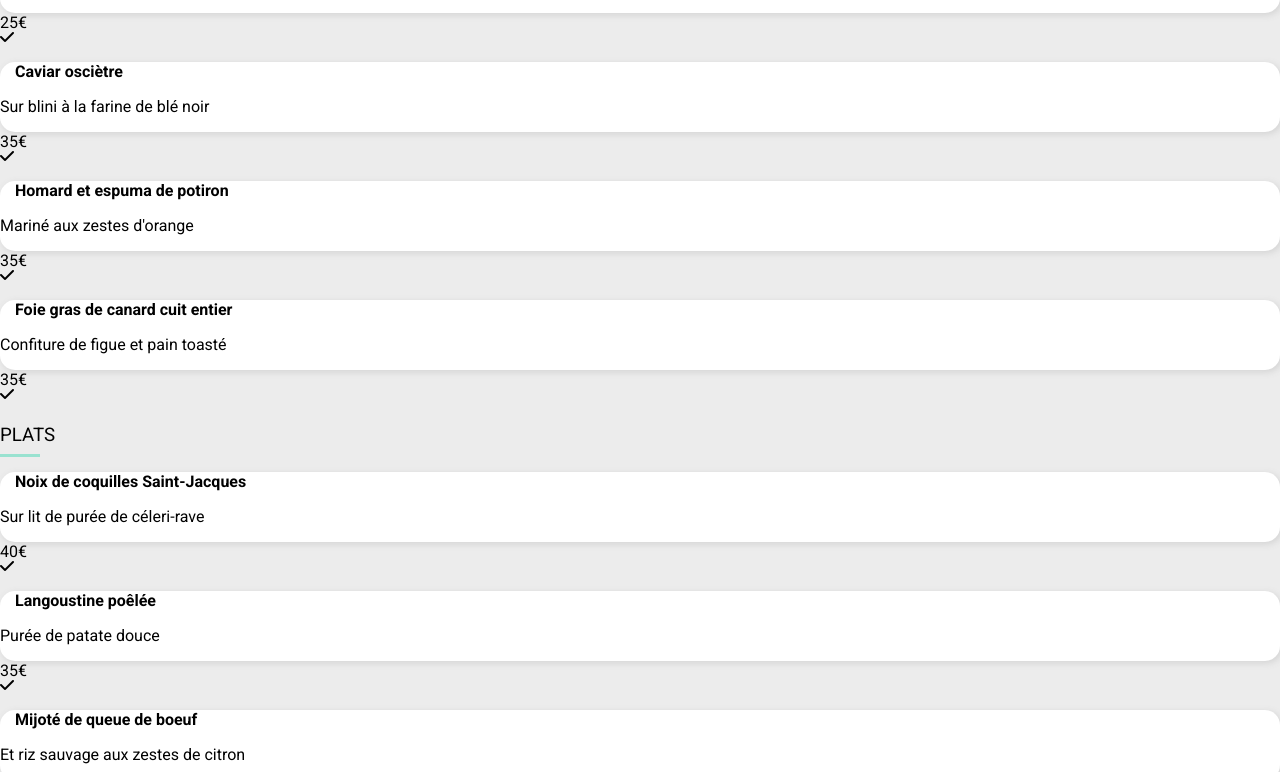
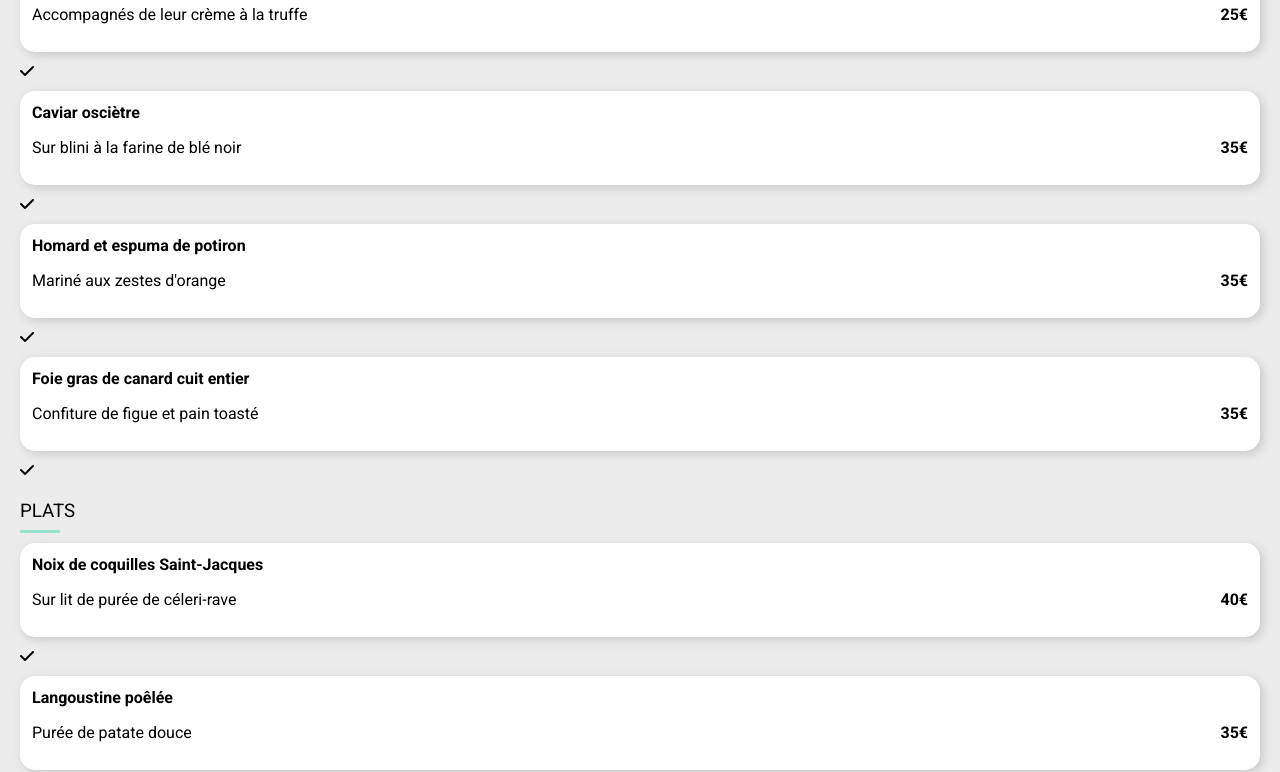
Before and after one commit to Orane31/OraneChaper_3_11112021, a website: page public/la-note-enchantee.html in a window 1280 px wide. Shown: the part 702-1474 px from the top of the page. Drawn offline with Linux system fonts and the light colour scheme; a web font is replaced by a local one.

```diff
--- a/public/la-note-enchantee.html
+++ b/public/la-note-enchantee.html
@@ -45,11 +45,11 @@
                         <article class="menu-item">
                             <h4 class="menu-item__title">Ravioles de foie
                                 gras</h4>
-                            <div>
+                            <div class="menu-item__description">
                                 <p class="menu-item__details">Accompagnés de
                                     leur crème à la truffe</p>
 
-                                <p>25€</p>
+                                <p class="menu-item__price">25€</p>
                             </div>
                         </article>
                         <div class="menu-item__check">
@@ -61,7 +61,7 @@
 
                             <h4 class="menu-item__title">Caviar osciètre
                             </h4>
-                            <div>
+                            <div class="menu-item__description">
                                 <p class="menu-item__details">Sur blini à la
                                     farine de blé noir</p>
                                 <p class="menu-item__price">35€</p>
@@ -76,7 +76,7 @@
                             <h4 class="menu-item__title">Homard et espuma de
                                 potiron
                             </h4>
-                            <div>
+                            <div class="menu-item__description">
                                 <p class="menu-item__details">Mariné aux
                                     zestes
                                     d'orange</p>
@@ -94,7 +94,7 @@
                                 canard
                                 cuit entier
                             </h4>
-                            <div>
+                            <div class="menu-item__description">
                                 <p class="menu-item__details">Confiture de
                                     figue
                                     et
@@ -119,7 +119,7 @@
                             <h4 class="menu-item__title">Noix de
                                 coquilles
                                 Saint-Jacques</h4>
-                            <div>
+                            <div class="menu-item__description">
                                 <p class="menu-item__details">Sur lit de
                                     purée
                                     de
@@ -137,7 +137,7 @@
                         <!-- Langoustine poêlée-->
                         <article class="menu-item">
                             <h4 class="menu-item__title">Langoustine poêlée</h4>
-                            <div>
+                            <div class="menu-item__description">
                                 <p class="menu-item__details">Purée de
                                     patate
                                     douce</p>
@@ -154,7 +154,7 @@
                             <h4 class="menu-item__title">Mijoté de queue de
                                 boeuf</h4>
 
-                            <div>
+                            <div class="menu-item__description">
                                 <p class="menu-item__details">Et riz sauvage
                                     aux
                                     zestes de citron</p>
@@ -180,7 +180,7 @@
                                 noisette
                                 et
                                 chocolat</h4>
-                            <div>
+                            <div class="menu-item__description">
                                 <p class="menu-item__details">Glace au
                                     caramel
                                     brun
@@ -199,7 +199,7 @@
                                     revisité
                                 </h4>
 
-                                <div>
+                                <div class="menu-item__description">
                                     <p class="menu-item__details">Avec son
                                         coulis de
                                         citron</p>
@@ -215,8 +215,10 @@
                             <div class="menu-item">
                                 <h4 class="menu-item__title">Tarte au citron
                                     meringuée </h4>
-                                <p class="menu-item__details">Déstructurée</p>
-                                <p class="menu-item__price">23€</p>
+                                <div class="menu-item__description">
+                                    <p class="menu-item__details">Déstructurée</p>
+                                    <p class="menu-item__price">23€</p>
+                                </div>
                             </div>
                             <div>
                                 <i class="fas fa-check"></i>
--- a/src/sass/base/_global.scss
+++ b/src/sass/base/_global.scss
@@ -4,7 +4,7 @@
 
 body{
   margin: 0;
-  font-family: $font-principal;
+  font-family: Roboto, sans-serif;
 
   a{
     text-decoration: none;
--- a/src/sass/components/_menu-item.scss
+++ b/src/sass/components/_menu-item.scss
@@ -1,15 +1,29 @@
 .menu-item {
-    margin: 0 15px 15px 0;
-    background: white;
-    height: 70px;
-    width: 100%;
-    border-radius: 15px;
-    box-shadow: 2px 2px 7px #d3d3d3;
-    position: relative;
+    margin: 10px 0;
+      border-radius: 15px;
+      background: #ffffff;
+      padding: 12px;
+      box-shadow: 3px 3px 10px rgb(100 100 100 / 25%);
+      position: relative;
+      overflow: hidden;
 
     &__title {
-        margin: 15px 0px 5px 15px;
-    font-weight: bold;
-    font-size: 1rem;
+        margin: 0;
+        display: -webkit-box;
+        -webkit-line-clamp: 1;
+        -webkit-box-orient: vertical;
+        overflow: hidden;
+        font-weight: bold;
+    }
+
+    &__description {
+        display: flex;
+        justify-content: space-between;
+          overflow: hidden;
+    }
+
+    &__price {
+        text-align: right;
+    font-weight: 600;
     }
 }
--- a/src/sass/pages/_restaurant.scss
+++ b/src/sass/pages/_restaurant.scss
@@ -52,9 +52,10 @@
     }
 }
 
-menu-items {
-    padding: 4%
+.menu-content {
+    padding: 20px 20px;
 }
+
 .category {
     display: flex;
     flex-direction: column;
--- a/src/sass/utils/_variables.scss
+++ b/src/sass/utils/_variables.scss
@@ -1,4 +1,4 @@
 $color-fond: #ececec;
 
-$font-principal: 'Roboto';
+$font-principal: 'Roboto, sans-serif';
 $font-secondaire: 'Shrikhand';
```
Also changed, not shown: public/css/style.css, 1 other file.
